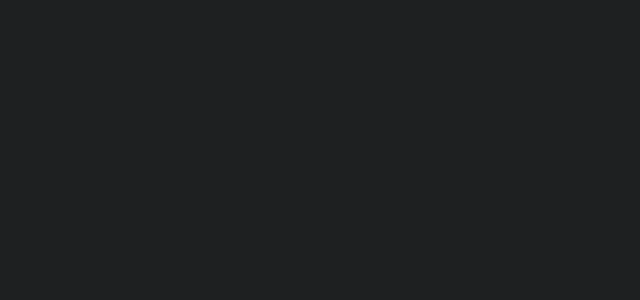
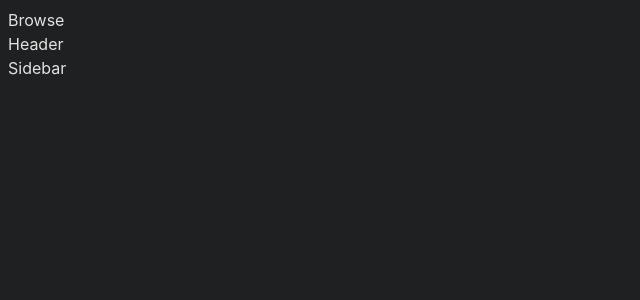
Before and after one commit to joshuanelsondev/odin-library, a React (Vite) app: page / in a window 1280 px wide. Shown: the top 300 px of the page, without its empty margins (0-640 px from the left). Built offline with nearby package versions, Linux system fonts and the light colour scheme.

Commit message:
feat: add components and css files, add components to app.tsx

```diff
--- a/src/App.tsx
+++ b/src/App.tsx
@@ -1,9 +1,16 @@
+import Browse from './components/browse/Browse'
+import Header from './components/header/Header'
+import Sidebar from './components/sidebar/Sidebar'
 import './App.scss'
+
 
 function App() {
 
   return (
     <main>
+      <Browse/>
+      <Header/>
+      <Sidebar/>
     </main>
   )
 }
--- /dev/null
+++ b/src/components/browse/Browse.tsx
@@ -0,0 +1,5 @@
+import './Browse.scss'
+
+export default function Browse () {
+  return <div>Browse</div>
+}
--- /dev/null
+++ b/src/components/header/Header.tsx
@@ -0,0 +1,5 @@
+import './Header.scss'
+
+export default function Header () {
+  return <div>Header</div>
+}
--- /dev/null
+++ b/src/components/sidebar/Sidebar.tsx
@@ -0,0 +1,5 @@
+import './Sidebar.scss'
+
+export default function Sidebar () {
+  return <div>Sidebar</div>
+}
```
Also changed, not shown: src/components/browse/Browse.scss (added), src/components/header/Header.scss (added), src/components/sidebar/Sidebar.scss (added).
